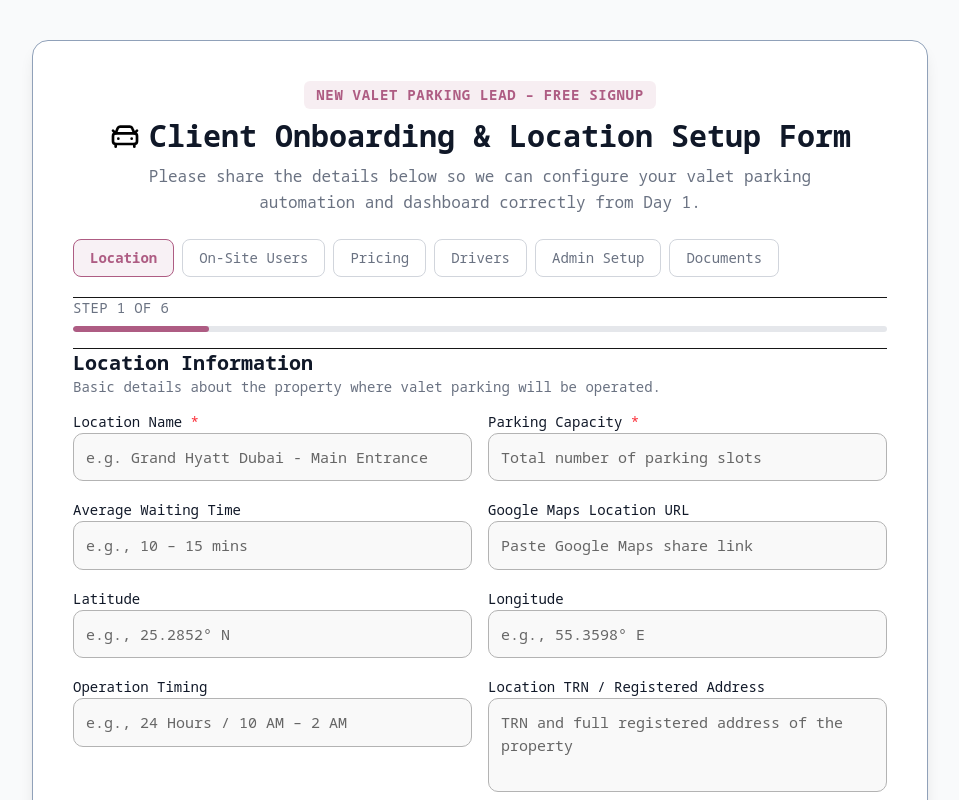
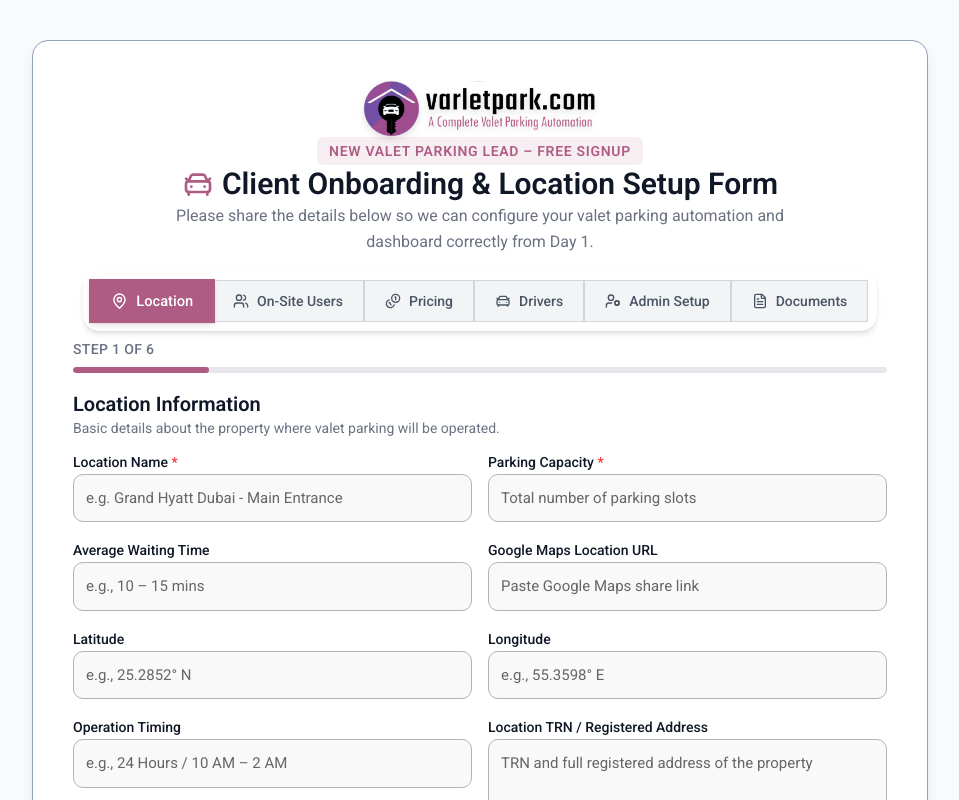
Before and after one commit to alen899-my/Valetparkingform, a Next.js app: page / in a window 1280 px wide. Shown: the top 800 px of the page, without its empty margins (160-1119 px from the left). Built offline with nearby package versions, Linux system fonts and the light colour scheme.

Commit message:
validation

```diff
--- a/app/globals.css
+++ b/app/globals.css
@@ -1,37 +1,42 @@
-@import url('https://fonts.googleapis.com/css2?family=Noto+Sans+Mono:wght@100..900&display=swap');
+/* Import Google Font */
+@import url('https://fonts.googleapis.com/css2?family=Roboto:ital,wght@0,100..900;1,100..900&display=swap');
 @import "tailwindcss";
 
-/* Global Variables */
+/* Global Theme Variables */
 :root {
   --background: #ffffff;
-  --foreground: #171717;
-  --font-noto: "Noto Sans Mono", monospace;
+  --foreground: #fffcfc;
+  --font-main: "Roboto", sans-serif;
 }
 
+/* Set Tailwind Font */
 @theme inline {
   --color-background: var(--background);
   --color-foreground: var(--foreground);
-  --font-sans: var(--font-noto);
-  --font-mono: var(--font-noto);
+  --font-sans: var(--font-main);
+  --font-mono: var(--font-main);
 }
 
-/* Auto Dark Mode */
+/* Dark Mode Auto */
 @media (prefers-color-scheme: dark) {
   :root {
-    --background: #0a0a0a;
+    --background: #fff0f0;
     --foreground: #ededed;
   }
 }
 
 /* Apply Font Globally */
 body {
+  font-family: var(--font-main);
   background: var(--background);
   color: var(--foreground);
-  font-family: var(--font-noto);
   font-optical-sizing: auto;
+  font-variation-settings: "wdth" 100;
+  -webkit-font-smoothing: antialiased;
 }
 
-/* Reusable Input Styles */
+/* ========== FORM INPUTS ========== */
+
 .input, .textarea {
   width: 100%;
   padding: 12px;
@@ -41,34 +46,26 @@ body {
   font-size: 15px;
   color: #000;
   transition: all 0.2s ease;
+  font-family: var(--font-main);
 }
-
+.textarea{
+  color: #000;
+  font-size:
+}
 /* Hover */
 .input:hover, .textarea:hover {
   border-color: #8a8a8a;
 }
 
-/* Placeholder visible */
+/* Placeholder */
 .input::placeholder,
 .textarea::placeholder {
   color: #666;
-  font-weight: 400;
   opacity: 1;
-}
-.no-scrollbar::-webkit-scrollbar {
-  display: none;
+  font-family: var(--font-main);
 }
 
-.no-scrollbar {
-  -ms-overflow-style: none;
-  scrollbar-width: none;
-}
-.scroll-smooth {
-  scroll-behavior: smooth;
-}
-
-
-/* Focus effect */
+/* Focus */
 .input:focus,
 .textarea:focus {
   border-color: #ae5c83;
@@ -77,55 +74,56 @@ body {
   box-shadow: 0 0 0 3px rgba(174, 92, 131, 0.25);
 }
 
+/* Remove scrollbar for mobile tabs */
+.no-scrollbar::-webkit-scrollbar {
+  display: none;
+}
+.no-scrollbar {
+  -ms-overflow-style: none;
+  scrollbar-width: none;
+}
+
+/* Smooth scroll */
+.scroll-smooth {
+  scroll-behavior: smooth;
+}
+
 /* Labels */
 .label {
   font-size: 14px;
-  font-weight: 600;
+  font-weight: bold;
   color: #000;
   margin-bottom: 6px;
-  display: block;
+  font-family: var(--font-main);
 }
 
-/* Buttons matching theme */
+/* ========== BUTTONS ========== */
+
 .btn-primary {
   background: #ae5c83;
-  padding: 12px 20px;
+  padding: 10px 18px;
   border-radius: 10px;
   color: white;
   font-weight: 600;
-  font-size: 15px;
   display: flex;
   gap: 8px;
   align-items: center;
-  transition: 0.2s ease;
+  transition: 0.25s ease;
+  font-family: var(--font-main);
 }
 
 .btn-primary:hover {
   background: #8f3e66;
 }
 
+/* ========== RADIOS & FILES ========== */
 
-/* Button Style */
-.btn-primary {
-  background: #ae5c83;
-  padding: 10px 18px;
-  border-radius: 10px;
-  color: white;
-  font-weight: bold;
-  display: flex;
-  gap: 8px;
-  align-items: center;
-  font-family: var(--font-noto);
-}
-/* --- GLOBAL RADIO STYLE --- */
 input[type="radio"] {
-  accent-color: #ae5c83; /* unselected + hover color */
+  accent-color: #ae5c83;
   cursor: pointer;
 }
 
-input[type="radio"]:checked {
-  accent-color: #ae5c83; /* active state color */
-}
+/* File Upload Styling */
 input[type="file"]::-webkit-file-upload-button {
   background: #ae5c83;
   color: white;
@@ -136,7 +134,6 @@ input[type="file"]::-webkit-file-upload-button {
   font-size: 12px;
 }
 
-
 input[type="file"] {
   display: none;
 }
--- a/app/page.tsx
+++ b/app/page.tsx
@@ -44,9 +44,9 @@ const [errors, setErrors] = useState({
 
   // STEP 3
   ticketType: "pre-printed",
-  feeType: "",
+  feeType: "fixed",
   ticketPricing: "",
-  vatType: "",
+  vatType: "inclusive",
 
   // STEP 4
   driverCount: "",
@@ -56,7 +56,7 @@ const [errors, setErrors] = useState({
   adminName: "",
   adminEmail: "",
   adminPhone: "",
-  trainingRequired: "",
+  trainingRequired: "yes",
 
   // STEP 6 (attachments & text)
   logoCompany: null,
@@ -67,21 +67,32 @@ const [errors, setErrors] = useState({
 });
 
 const validateBeforeJump = (targetStep) => {
-  // going backwards = always allowed
   if (targetStep < currentStep) {
+    setWizardError("");
     setCurrentStep(targetStep);
     return;
   }
 
-  // otherwise check step-by-step
+  const validations = {
+    1: validateStep1,
+    2: validateStep2,
+    3: validateStep3,
+    4: validateStep4,
+    5: validateStep5,
+    6: validateStep6,
+  };
+
   for (let step = currentStep; step < targetStep; step++) {
-    if (step === 1 && !validateStep1()) return;
-    if (step === 5 && !validateStep5()) return;
-    // Add step 2,3,4 validators here when you need them
+    if (!validations[step]()) {
+      setWizardError("Please finish the required fields before moving ahead.");
+      return;
+    }
   }
 
+  setWizardError("");
   setCurrentStep(targetStep);
 };
+
 
 
   // Handle form input changes
@@ -146,11 +157,11 @@ const handleFinalSubmit = async () => {
     lobbies: "",
     keyRooms: "",
     distance: "",
-    supervisorUser: "no",
-    validationUser: "no",
-    reportUser: "no",
+    supervisorUser: "",
+    validationUser: "",
+    reportUser: "",
 
-    ticketType: "pre-printed",
+    ticketType: "",
     feeType: "",
     ticketPricing: "",
     vatType: "",
@@ -228,7 +239,7 @@ const validateStep5 = () => {
     newErrors.adminEmail = "Enter a valid email address.";
   }
 
-  // Phone validation (digits only 8–14)
+
   const phoneClean = formData.adminPhone.replace(/\D/g, ""); // remove spaces + symbols
   if (!formData.adminPhone.trim()) {
     newErrors.adminPhone = "Phone number is required.";
@@ -242,10 +253,24 @@ const validateStep5 = () => {
 };
 const validateStep6 = () => true;
 const handleNext = () => {
-  if (currentStep === 1 && !validateStep1()) return;
-  if (currentStep === 5 && !validateStep5()) return;
+  const validations = {
+    1: validateStep1,
+    2: validateStep2,
+    3: validateStep3,
+    4: validateStep4,
+    5: validateStep5,
+    6: validateStep6,
+  };
+
+  if (!validations[currentStep]()) {
+    setWizardError("Please complete required fields before continuing.");
+    return;
+  }
+
+  setWizardError(""); // Clear if valid
   setCurrentStep(prev => prev + 1);
 };
+
 
 const FileUploadBlock = ({ label, name, accept, file, setFormData }) => {
   const fileRef = useRef(null);
@@ -291,11 +316,21 @@ const FileUploadBlock = ({ label, name, accept, file, setFormData }) => {
 
 
   return (
-    <div className="min-h-fit bg-gray-50 py-10 px-4 sm:px-6 flex justify-center">
+    <div className="min-h-screen bg-gray-50 py-10 px-4 sm:px-6 flex justify-center">
       <div className="w-full max-w-4xl bg-white rounded-2xl border border-slate-400 shadow-lg p-5 sm:p-8 md:p-10">
 
         {/* HEADER */}
-        <div className="text-center space-y-2 mb-4">
+<div className="text-center space-y- mb-2">
+
+  {/* Logo */}
+  <div className="flex justify-center">
+    <img
+      src="/logo.png" // <-- change to your logo path
+      alt="Valet Lead Logo"
+      className="w-20 sm:w-24 md:w-58 object-contain drop-shadow-md"
+    />
+  </div>
+
   {/* Eyebrow Label */}
   <div className="flex items-center justify-center">
     <p className="uppercase text-xs sm:text-sm tracking-wider font-semibold text-[#ae5c83] bg-[#ae5c83]/10 px-3 py-1 rounded-md">
@@ -305,54 +340,58 @@ const FileUploadBlock = ({ label, name, accept, file, setFormData }) => {
 
   {/* Main Heading */}
   <h1 className="flex flex-col sm:flex-row items-center justify-center gap-2 text-xl sm:text-2xl md:text-3xl font-semibold text-gray-900 leading-tight">
-            <CarFront className="w-7 h-7 sm:w-8 sm:h-8 text-black" strokeWidth={2} />
+    <CarFront className="w-7 h-8 sm:w-8 sm:h-8 text-[#ae5c83]" strokeWidth={2} />
     <span className="text-center">Client Onboarding & Location Setup Form</span>
   </h1>
 
   {/* Subtitle */}
-          <p className="text-gray-500 text-sm sm:text-base max-w-2xl mx-auto leading-relaxed">
+  <p className="text-gray-500 text-xs sm:text-sm md:text-base max-w-2xl mx-auto leading-relaxed">
     Please share the details below so we can configure your valet parking automation and dashboard correctly from Day 1.
   </p>
 </div>
+
         {/* ---- Step Tabs Navigation ---- */}
-<div className="w-full border-b pb-3">
-  <div className="flex items-center gap-2 overflow-x-auto no-scrollbar py-2 scroll-smooth snap-x">
-
+<div className="w-full flex items-center justify-center py-2">
+  <div className="flex items-center  bg-white border rounded-2xl shadow-md p-2 overflow-x-auto no-scrollbar">
 
     {[
-      "Location",
-      "On-Site Users",
-      "Pricing",
-      "Drivers",
-      "Admin Setup",
-      "Documents"
-    ].map((step, index) => {
+      { label: "Location", icon: <MapPin size={16} /> },
+      { label: "On-Site Users", icon: <Users size={16} /> },
+      { label: "Pricing", icon: <Coins size={16} /> },
+      { label: "Drivers", icon: <CarFront size={16} /> },
+      { label: "Admin Setup", icon: <UserCog size={16} /> },
+      { label: "Documents", icon: <FileText size={16} /> },
+    ].map((tab, index) => {
       const stepNumber = index + 1;
       const isActive = currentStep === stepNumber;
       const isCompleted = currentStep > stepNumber;
 
       return (
         <button
-          key={step}
+          key={tab.label}
           onClick={() => validateBeforeJump(stepNumber)}
-          className={`snap-start
-            whitespace-nowrap flex items-center gap-2 px-4 py-2 rounded-lg border transition-all text-xs sm:text-sm
-            ${isActive
-              ? "border-[#ae5c83] text-[#ae5c83] bg-[#ae5c8315] font-semibold"
+          className={`flex items-center gap-2 px-5 py-2.5
+          text-sm font-medium cursor-pointer whitespace-nowrap transition-all duration-300 ease-out
+
+          ${
+            isActive
+              ? "bg-[#ae5c83] text-white shadow-md border border-transparent scale-105"
               : isCompleted
-                ? "border-green-500 text-green-600 bg-green-100"
-                : "border-gray-300 text-gray-500 bg-white"
-            }
-          `}
+              ? "bg-green-100 text-green-700 border border-green-400 hover:bg-green-200"
+              : "bg-gray-100 text-gray-600 border border-gray-300 hover:bg-gray-200"
+          }`}
         >
-         {step}
+          <span className="flex items-center gap-2">
+            {tab.icon}
+            {tab.label}
+          </span>
         </button>
       );
     })}
 
   </div>
+</div>
 
-</div>
 {wizardError && (
   <div className="text-red-600 text-sm mb-3 bg-red-100 border border-red-300 px-3 py-2 rounded-lg">
     ⚠️ {wizardError}
@@ -596,8 +635,7 @@ const FileUploadBlock = ({ label, name, accept, file, setFormData }) => {
         />
       </div>
 
-      {/* Empty Cell to Maintain Two-Column Grid */}
-      <div></div>
+
 
       {/* Radios */}
       <div className="border rounded-lg p-3 bg-gray-50">
@@ -717,7 +755,7 @@ const FileUploadBlock = ({ label, name, accept, file, setFormData }) => {
     <div className="grid grid-cols-1 md:grid-cols-2 gap-2">
 
       {/* Ticket Type */}
-      <div className="md:col-span-2 p-3 bg-gray-50 rounded-lg border border-gray-100">
+      <div className="md:col-span-1 p-3 bg-gray-50 rounded-lg border border-gray-100">
         <label className="block text-sm font-medium text-gray-900 mb-2 flex items-center gap-2">
 
           Ticket Type
@@ -745,7 +783,7 @@ const FileUploadBlock = ({ label, name, accept, file, setFormData }) => {
       </div>
 
       {/* Valet Fee Type */}
-      <div className="md:col-span-2 p-3 bg-gray-50 rounded-lg border border-gray-100">
+      <div className="md:col-span-1 p-3 bg-gray-50 rounded-lg border border-gray-100">
         <label className="block text-sm font-medium text-gray-900 mb-2 flex items-center gap-2">
 
           Valet Fee Type
@@ -989,7 +1027,7 @@ const FileUploadBlock = ({ label, name, accept, file, setFormData }) => {
      <input
         type="tel"
         name="adminPhone"
-        placeholder="e.g., +971 52 123 4567"
+        placeholder="e.g., 971521234567"
         value={formData.adminPhone}
         onChange={(e) => {
           setFormData({ ...formData, adminPhone: e.target.value });
```
Also changed, not shown: public/logo.png (added). Lines whose indentation alone changed are shown as unchanged.
